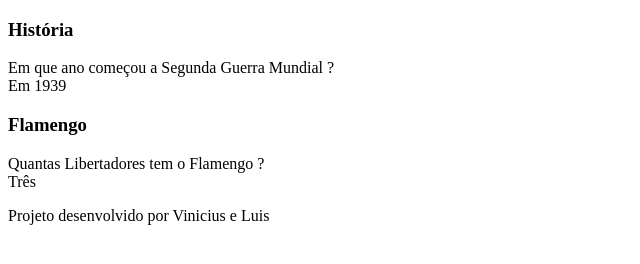
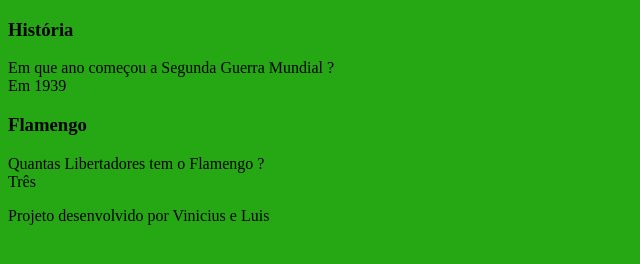
Before and after one commit to Luis-Travensoli/FlashCard, a plain HTML site: page index.html in a window 1280 px wide. Shown: the whole page, without its empty margins (0-640 px from the left). Drawn offline with Linux system fonts and the light colour scheme.

Commit message:
jjjjjjjjjjjjjjjjjjjjjj

```diff
--- /dev/null
+++ b/assets/style.css
@@ -0,0 +1,3 @@
+body {
+    background-color: rgb(38, 168, 21);
+}
--- a/index.html
+++ b/index.html
@@ -3,6 +3,7 @@
 <head>
     <meta charset="UTF-8">
     <meta name="viewport" content="width=device-width, initial-scale=1.0">
+    <link rel="stylesheet" href="assets/style.css">
     <title>Flashcard</title>
 </head>
 <body>
```
